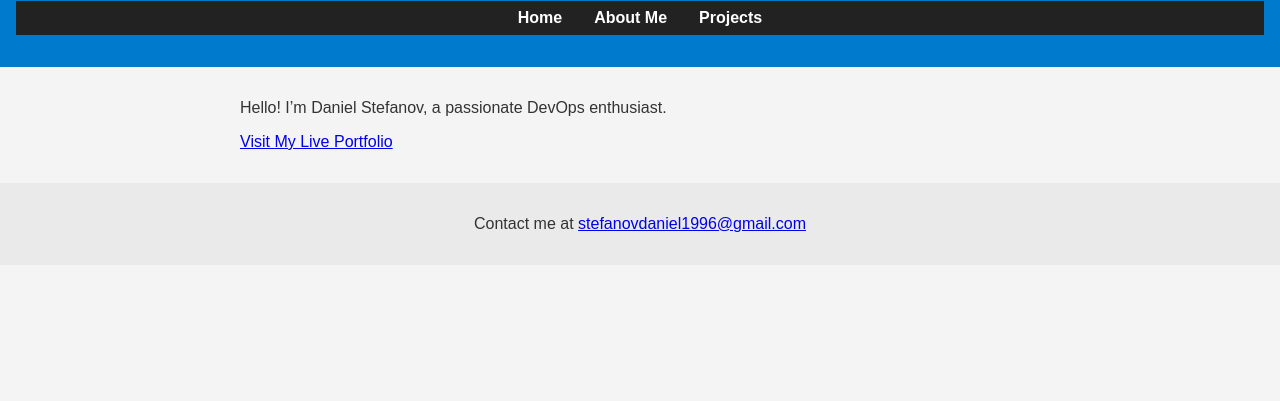
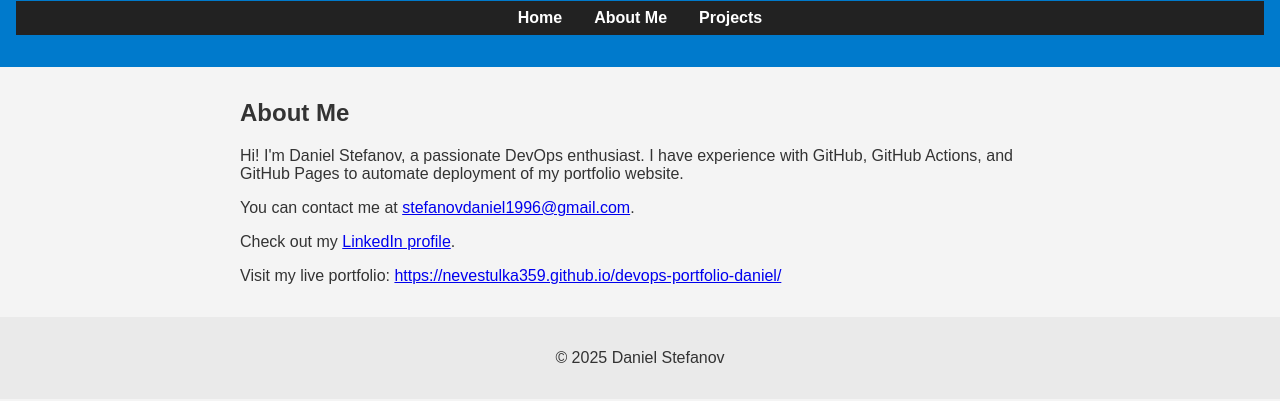
Before and after one commit to Nevestulka359/devops-portfolio-daniel, a plain HTML site: page index.html in a window 1280 px wide. Shown: the part 111-512 px from the top of the page. Drawn offline with Linux system fonts and the light colour scheme.

Commit message:
Update index.html

```diff
--- a/index.html
+++ b/index.html
@@ -17,16 +17,30 @@
       </ul>
     </nav>
   </header>
+
   <main>
     <section>
-            <p>Hello! I’m Daniel Stefanov, a passionate DevOps enthusiast.</p>
-            <a href="https://nevestulka359.github.io/devops-portfolio-daniel/" target="_blank" class="btn">
-                Visit My Live Portfolio
+      <h2>About Me</h2>
+      <p>
+        Hi! I'm Daniel Stefanov, a passionate DevOps enthusiast. I have experience with GitHub, GitHub Actions, and GitHub Pages to automate deployment of my portfolio website.
+      </p>
+      <p>
+        You can contact me at <a href="mailto:stefanovdaniel1996@gmail.com">stefanovdaniel1996@gmail.com</a>.
+      </p>
+      <p>
+        Check out my <a href="https://www.linkedin.com/in/daniel-stefanov" target="_blank">LinkedIn profile</a>.
+      </p>
+      <p>
+        Visit my live portfolio:
+        <a href="https://nevestulka359.github.io/devops-portfolio-daniel/" target="_blank">
+          https://nevestulka359.github.io/devops-portfolio-daniel/
         </a>
+      </p>
     </section>
   </main>
+
   <footer>
-        <p>Contact me at <a href="mailto:stefanovdaniel1996@gmail.com">stefanovdaniel1996@gmail.com</a></p>
+    <p>© 2025 Daniel Stefanov</p>
   </footer>
 </body>
 </html>
```
Lines whose indentation alone changed are shown as unchanged.
